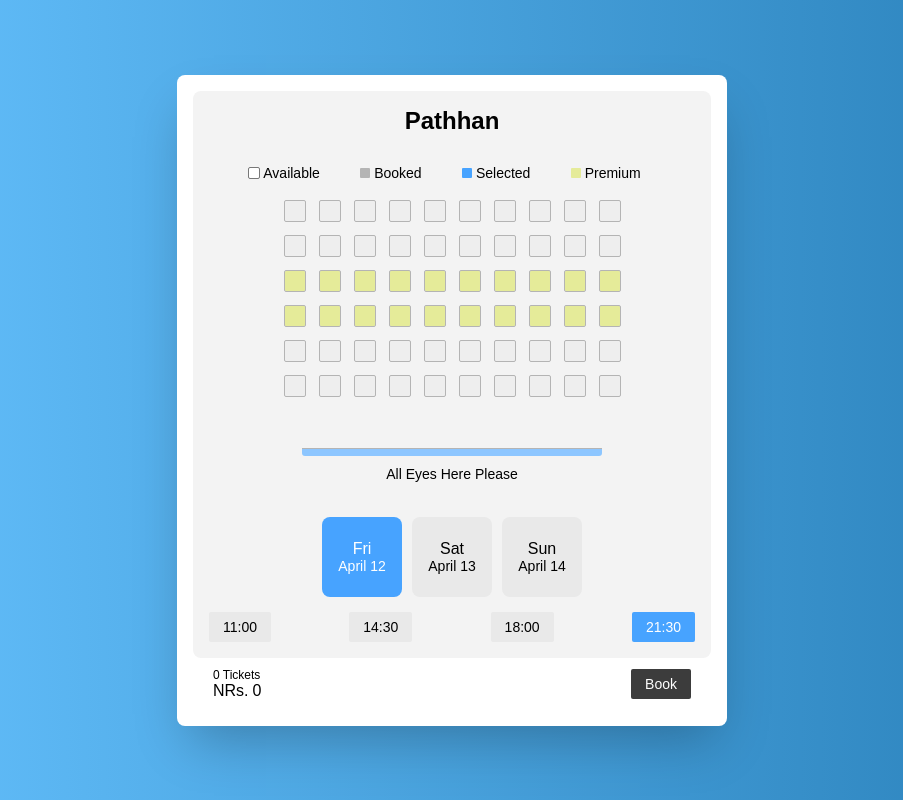
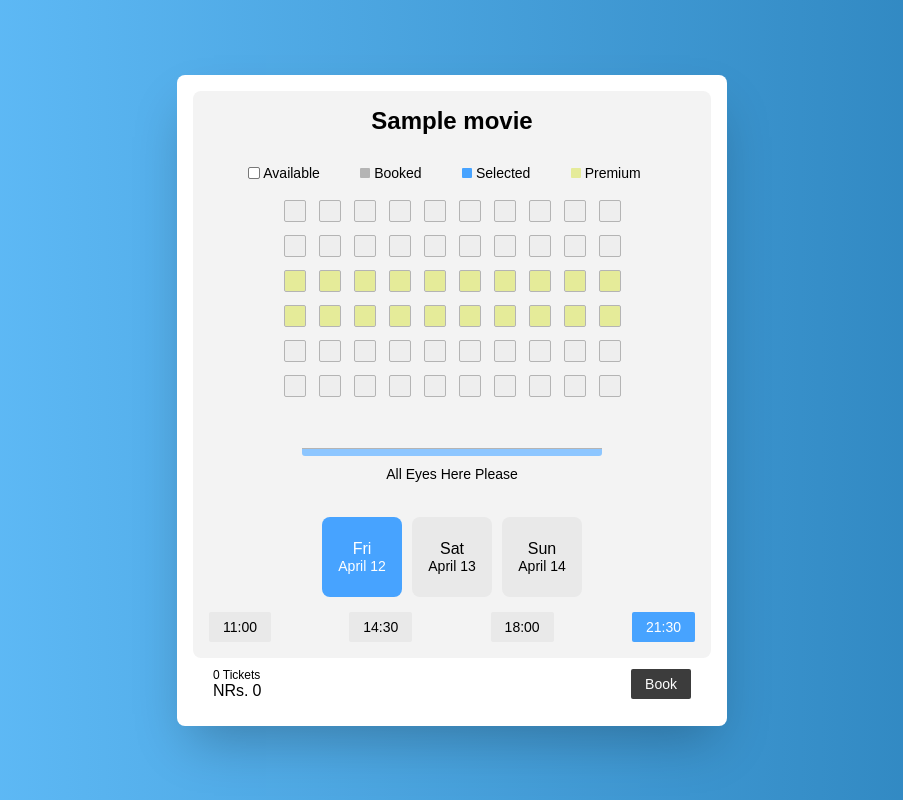
Before and after one commit to sauravdhoju/MovieTicketDjango, a Django app: page /booking/1/ in a window 1280 px wide. Shown: the whole page, without its empty margins (188-1091 px from the left). Run offline with Django 5.2, Linux system fonts and the light colour scheme; a user stored in the database is signed in; tables that the repository leaves empty hold one stand-in row (values such as "Sample post").

Commit message:
made more dynamic

```diff
--- a/MovieTicket/templates/book.html
+++ b/MovieTicket/templates/book.html
@@ -252,7 +252,7 @@
         <div class="tickets">
             <div class="ticket-selector" id="ticketSelector"> <!-- Added id -->
                 <div class="title" id="movieTitle">
-                    <!-- Dynamic movie title will be inserted here -->
+                    {{movie.name}}
                 </div>
                 <div class="seats">
                     <!-- Dynamic seat selection based on movie details -->
@@ -286,7 +286,6 @@
         // JavaScript code
         // Movie details object
         let movieDetails = {
-            title: "Pathhan",
             dates: [],
             times: [],
             seats: []
@@ -301,7 +300,6 @@
         function addTime(time) {
             movieDetails.times.push(time);
         }
-
         // Function to add a new seat
         function addSeat(seatNumber, isPremium) {
             movieDetails.seats.push({ seatNumber, isPremium });
@@ -333,8 +331,6 @@
 
         // Function to dynamically populate movie details
         function populateMovieDetails() {
-            document.getElementById('movieTitle').textContent = movieDetails.title;
-
             const seatSelection = document.getElementById('seatSelection');
             const timings = document.getElementById('timings');
 
```
